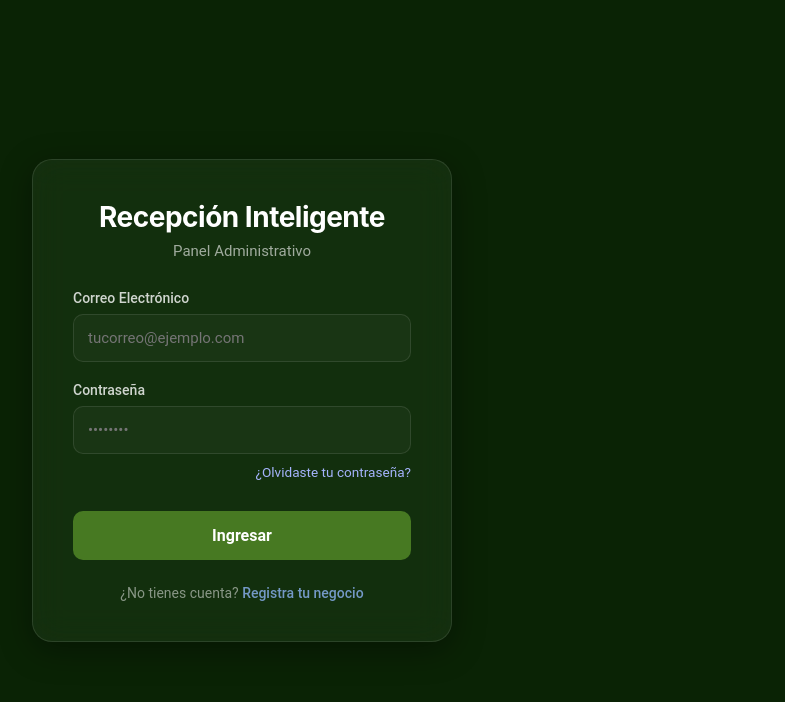
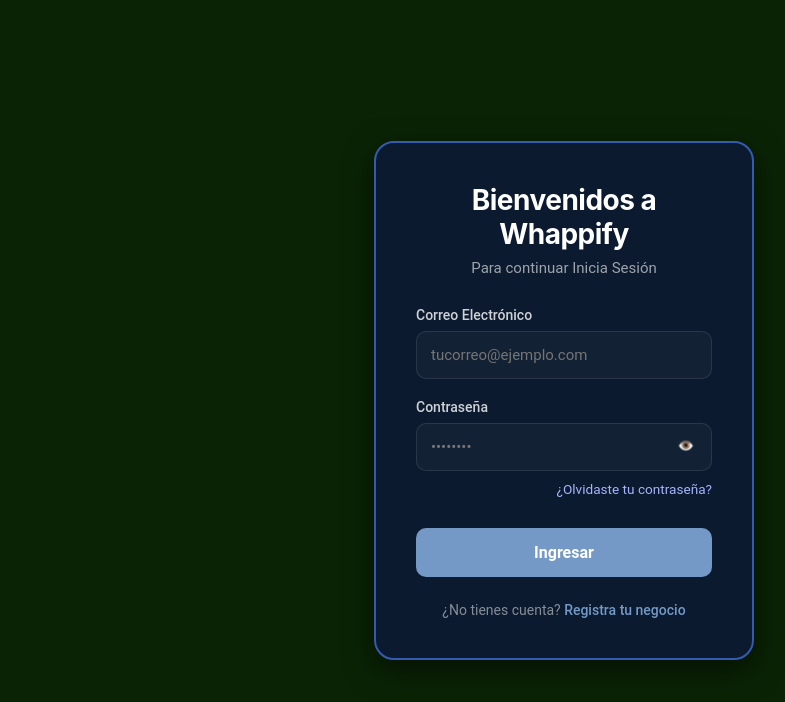
Before and after one commit to RicardoDJesusLG/hackaton-recepcionist-agent, an Angular app in the folder frontend/: page /login in a window 1280 px wide. Shown: the top 702 px of the page, without its empty margins (398-1183 px from the left). Built offline with nearby package versions, Linux system fonts and the light colour scheme; a web font is replaced by a local one.

Commit message:
feature: cambios en login

```diff
--- a/frontend/src/app/login/login.component.css
+++ b/frontend/src/app/login/login.component.css
@@ -2,36 +2,31 @@
   min-height: 100vh;
   display: flex;
   align-items: center;
-  justify-content: center;
-  /* Reemplazamos el gradiente por el color principal del proyecto */
+  /* 1. Movemos el contenido a la derecha */
+  justify-content: flex-end;
+  /* 2. Añadimos un padding derecho del 10% para que respire y no pegue al borde */
+  padding: 20px 10%;
   background: var(--bg-primario);
-  padding: 20px;
   box-sizing: border-box;
 }
 
 .glass-card {
   width: 100%;
-  max-width: 420px;
-  background: rgba(255, 255, 255, 0.05);
-  backdrop-filter: blur(16px) saturate(120%);
-  -webkit-backdrop-filter: blur(16px) saturate(120%);
-  border: 1px solid rgba(255, 255, 255, 0.1);
+  max-width: 380px;
+  background-color: #0b1a2e;
+  backdrop-filter: none;
+  -webkit-backdrop-filter: none;
+  border: 2px solid var(--color-azul-fuerte);
   border-radius: 20px;
   padding: 40px;
-  box-shadow: 0 8px 32px 0 rgba(0, 0, 0, 0.37);
+  box-shadow: 0 10px 30px rgba(0, 0, 0, 0.5);
   box-sizing: border-box;
   animation: fadeIn 0.6s ease-out;
 }
 
 @keyframes fadeIn {
-  from {
-    opacity: 0;
-    transform: translateY(20px);
-  }
-  to {
-    opacity: 1;
-    transform: translateY(0);
-  }
+  from { opacity: 0; transform: translateY(20px); }
+  to { opacity: 1; transform: translateY(0); }
 }
 
 .card-header {
@@ -81,6 +76,7 @@
 }
 
 .form-group {
+  position: relative;
   margin-bottom: 20px;
   display: flex;
   flex-direction: column;
@@ -98,11 +94,13 @@
   border: 1px solid rgba(255, 255, 255, 0.1);
   border-radius: 10px;
   padding: 14px;
+  padding-right: 45px; /* <--- IMPORTANTE: Deja espacio para que el icono no tape el texto */
   color: #ffffff;
   font-size: 15px;
   outline: none;
   transition: all 0.3s ease;
   box-sizing: border-box;
+  width: 100%;
 }
 
 .form-group input:focus {
@@ -113,10 +111,30 @@
   box-shadow: 0 0 0 4px var(--bg-secundario);
 }
 
+.password-toggle-btn {
+  position: absolute; /* Posición absoluta dentro del .form-group */
+  right: 12px;        /* Pegado a la derecha */
+  top: 38px;          /* Ajusta esto para centrarlo verticalmente con tu input */
+  background: none;
+  border: none;
+  cursor: pointer;
+  padding: 5px;
+  font-size: 1.2rem;
+  display: flex;
+  align-items: center;
+  justify-content: center;
+  transition: opacity 0.2s;
+  z-index: 10;        /* Asegura que esté por encima del input */
+}
+
+.password-toggle-btn:hover {
+  opacity: 0.8;
+}
+
 .btn-submit {
   width: 100%;
-  /* Eliminamos el gradiente morado y aplicamos el verde claro */
-  background: var(--boton-primario);
+  /* Color celeste base definido en tu paleta */
+  background-color: var(--color-celeste);
   border: none;
   border-radius: 10px;
   padding: 15px;
@@ -131,8 +149,8 @@
 
 .btn-submit:hover:not(:disabled) {
   transform: translateY(-2px);
-  /* Cambiamos el hover para que utilice nuestro azul fuerte */
-  background: var(--boton-hover);
+  /* Color azul cielo (más claro) para el efecto hover */
+  background-color: var(--color-azul-cielo);
   box-shadow: 0 4px 12px rgba(0, 0, 0, 0.4);
 }
 
@@ -168,3 +186,11 @@
   /* Al pasar el mouse, el enlace brilla con el azul cielo */
   color: var(--color-azul-cielo);
 }
+
+@media (max-width: 768px) {
+  .login-wrapper {
+    /* En tablets y celulares, la tarjeta vuelve al centro por falta de espacio horizontal */
+    justify-content: center;
+    padding: 20px;
+  }
+}
--- a/frontend/src/app/login/login.component.html
+++ b/frontend/src/app/login/login.component.html
@@ -1,8 +1,9 @@
 <div class="login-wrapper">
   <div class="glass-card">
     <div class="card-header">
-      <h2>Recepción Inteligente</h2>
-      <p>Panel Administrativo</p>
+      <!-- Nuevos textos de bienvenida -->
+      <h2>Bienvenidos a Whappify</h2>
+      <p>Para continuar Inicia Sesión</p>
     </div>
 
     @if (errorMessage) {
@@ -25,17 +26,23 @@
         />
       </div>
 
-      <div class="form-group">
+      <div class="form-group" style="position: relative;">
         <label for="password">Contraseña</label>
         <input
-          type="password"
+          [type]="passwordVisible ? 'text' : 'password'"
           id="password"
           name="password"
           [(ngModel)]="password"
           placeholder="••••••••"
           required
-          autocomplete="current-password"
         />
+        <button
+          type="button"
+          (click)="togglePasswordVisibility()"
+          style="position: absolute; right: 12px; top: 38px; background: none; border: none; cursor: pointer; color: var(--texto-acento);">
+          {{ passwordVisible ? '🙈' : '👁️' }}
+        </button>
+
         <div style="text-align: right; margin-top: 8px;">
           <a href="javascript:void(0)" (click)="abrirModalRecuperar()" style="font-size: 0.85rem; color: #a5b4fc; text-decoration: none; transition: color 0.2s;" onmouseover="this.style.color='#c7d2fe'" onmouseout="this.style.color='#a5b4fc'">¿Olvidaste tu contraseña?</a>
         </div>
--- a/frontend/src/app/login/login.component.ts
+++ b/frontend/src/app/login/login.component.ts
@@ -18,6 +18,12 @@
   password = '';
   errorMessage = '';
   isLoading = false;
+  passwordVisible = false;
+
+  // --- MÉTODOS PARA EL OJO ---
+  togglePasswordVisibility(): void {
+    this.passwordVisible = !this.passwordVisible;
+  }
 
   // Estado del modal de recuperación
   mostrarModalRecuperar = false;
```
Also changed, not shown: 1 other file (tests, documents, lock files or other folders).
